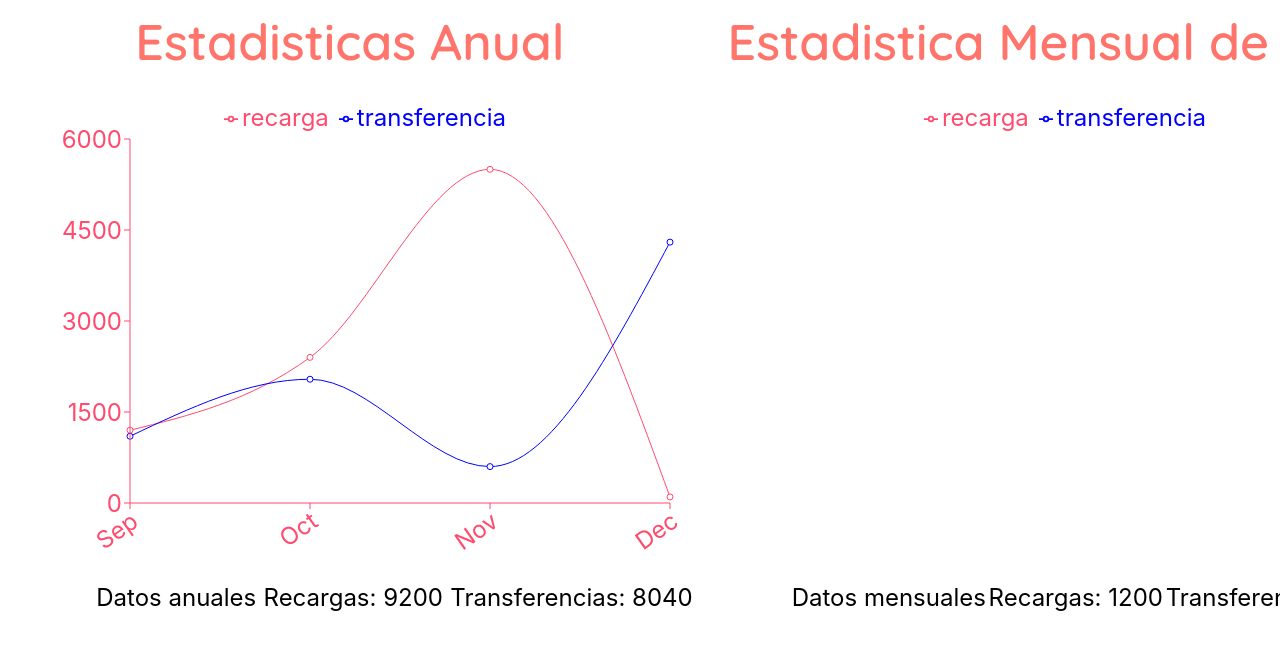
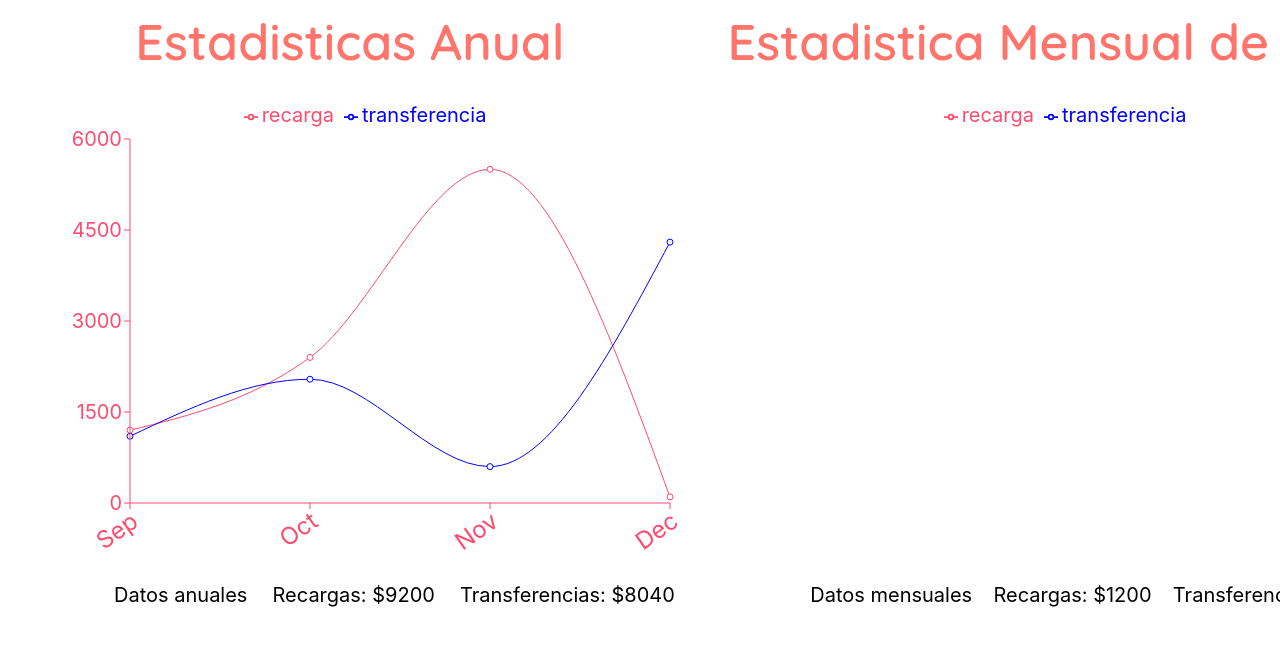
Before and after one commit to hypekenny/Banco-del-Sol-Admin, a React (Create React App) app: page /data in a window 1280 px wide. Shown: the top 650 px of the page. Built offline with nearby package versions, Linux system fonts and the light colour scheme; no server answers.

Commit message:
little fix on how anual an mensual data is show

```diff
--- a/src/components/data/Data.tsx
+++ b/src/components/data/Data.tsx
@@ -172,8 +172,8 @@ export function Data() {
                     </LineChart>
                     <div className={styles.textData}>
                         <label>Datos anuales</label>
-                        <label>Recargas: {total.recharge}</label>
-                        <label>Transferencias: {total.transfer}</label>
+                        <label>Recargas: ${total.recharge}</label>
+                        <label>Transferencias: ${total.transfer}</label>
                     </div>
                 </div>
             </div>
@@ -200,8 +200,8 @@ export function Data() {
                     </LineChart>
                     <div className={styles.textData}>
                         <label>Datos mensuales</label>
-                        <label>Recargas: {monthlyData[index]?.recarga}</label>
-                        <label>Transferencias: {monthlyData[index]?.transferencia}</label>
+                        <label>Recargas: ${monthlyData[index]?.recarga}</label>
+                        <label>Transferencias: ${monthlyData[index]?.transferencia}</label>
                     </div>
                 </div>
             </div>
--- a/src/components/data/DataStyles.module.css
+++ b/src/components/data/DataStyles.module.css
@@ -18,7 +18,7 @@
     padding-left: 50px;
     width: 650px;
     height: 550px;
-    font-size: 24px;
+    font-size: 20px;
 }
 .month {
     padding: 10px;
```
